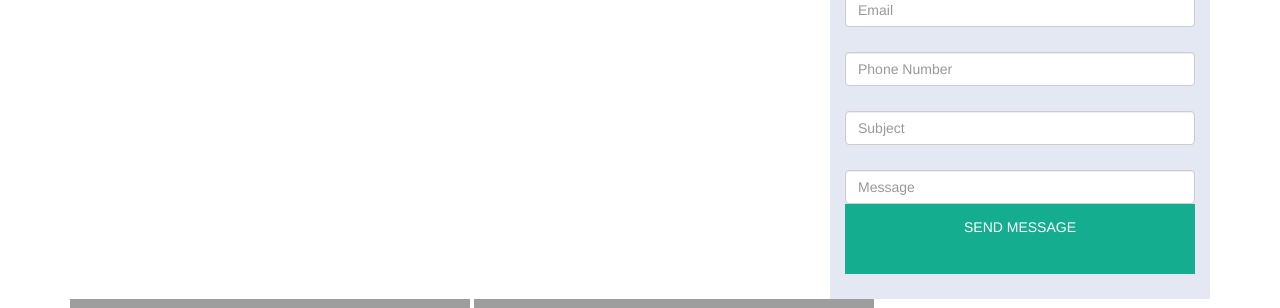
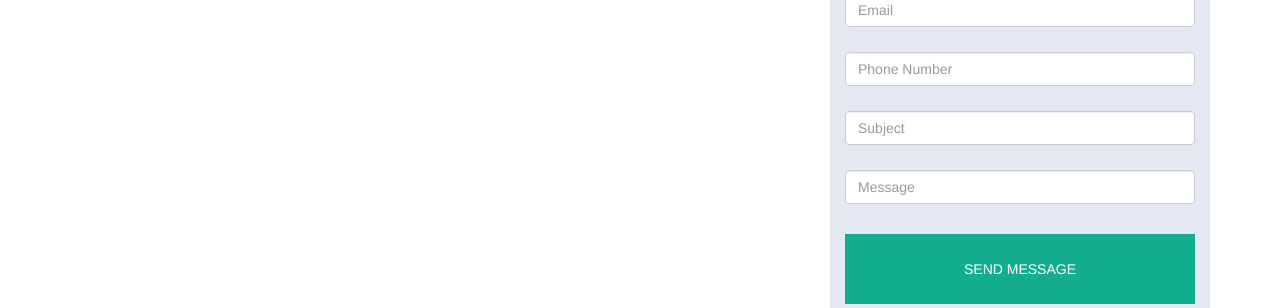
Before and after one commit to amit15110003/thehippogriff, a CodeIgniter app: page /thehippogriff/index.php/home/contact in a window 1280 px wide. Shown: the part 601-909 px from the top of the page. Run offline with CodeIgniter, Linux system fonts and the light colour scheme; grey boxes are pictures that could not be loaded.

Commit message:
xSSS
xAs

```diff
--- a/application/views/Client/contact.php
+++ b/application/views/Client/contact.php
@@ -11,7 +11,7 @@
 		<div>
 			<span class="glyphicon glyphicon-home" style="padding-top: 40px; font-size: 15px;" aria-hidden="true">           	<b> ADDRESS</b>  B74, Chattarpur Extension, New Delhi</span>
 			<div><span class="glyphicon glyphicon-earphone" style="padding-top: 40px; font-size: 15px;" aria-hidden="true">           	<b> PHONE
-</b>  +919654925861</span></div>
+</b>   +919654925861</span></div>
 
 			<div><span class="glyphicon glyphicon-home" style="padding-top: 40px; padding-bottom: 50px; font-size: 15px;" aria-hidden="true">           	<b> EMAIL</b>
 info@thehippogriff.com</span></div>
@@ -30,7 +30,8 @@ info@thehippogriff.com</span></div>
 </div>
 <div style="padding-top: 25px; padding-bottom: 25px;"><input type="text" class="form-control" placeholder="Subject" ">
 <div style="padding-top: 25px; padding-bottom: 35px padding-top: 125px;"><input type="text" class="form-control" placeholder="Message" ">
-<button class="theme-btn" style="padding-bottom: 25px;"> SEND MESSAGE</button>
+
+<div style="padding-top: 30px;"><button class="theme-btn" > SEND MESSAGE</button></div>
 </div>
 </div>
 
```
